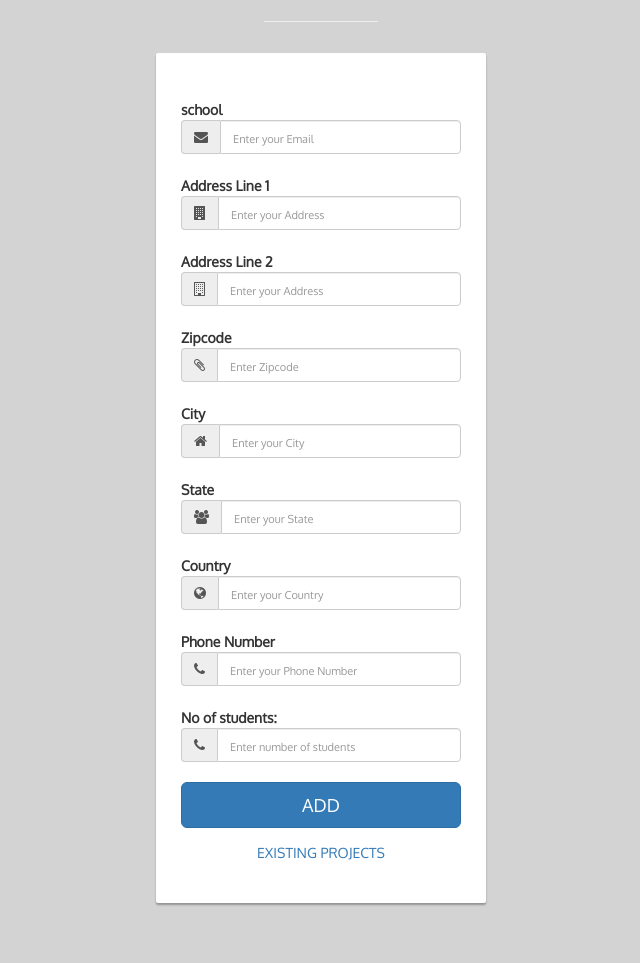
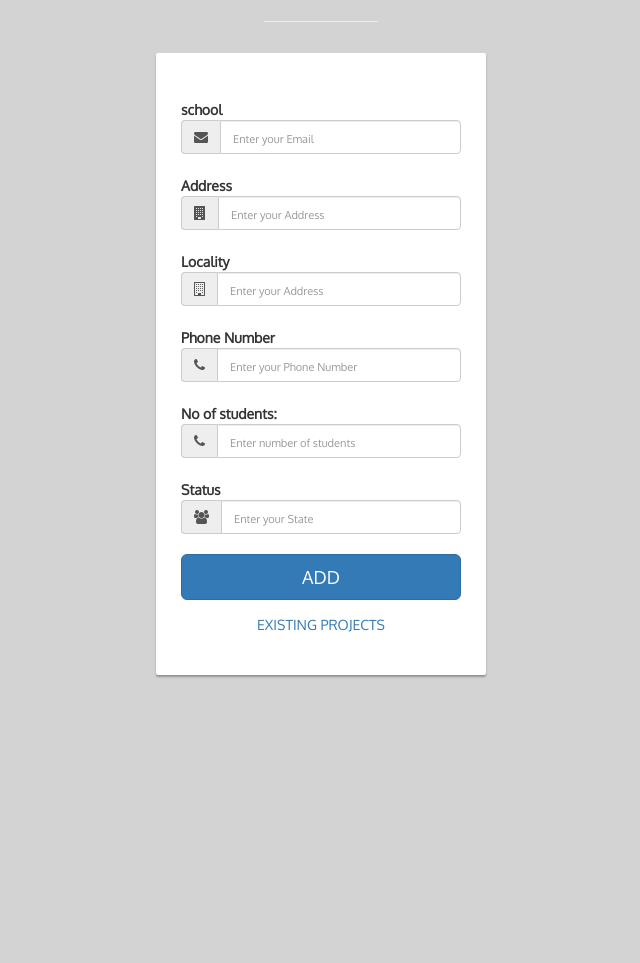
Before and after one commit to Bengaluru18/team-19, a Python web app: template database/templates/fwone.html in a window 1280 px wide. Shown: the part 180-1143 px from the top of the page, without its empty margins (319-959 px from the left). After the commit the page ends 858 px from the top, so only its background shows below. Run offline with Jinja, Linux system fonts and the light colour scheme; the template is opened without the code that fills it, so the values that code supplies are empty; some libraries are stand-ins or nearby versions.

Commit message:
Update fwone.html

```diff
--- a/database/templates/fwone.html
+++ b/database/templates/fwone.html
@@ -84,14 +84,12 @@
 </head>
 <body>
     <!--<form action="/register" method="POST" onsubmit="return validate()">
-            <p>School: <input type="School" name="school"></p>
-            <p>Address Line 1: <input type="text" name="address1"></p>
-            <p>Zipcode: <input type="text" name="zipcode"></p>
-            <p>City: <input type="text" name="city"></p>
-            <p>State: <input type="text" name="state"></p>
-            <p>Country: <input type="text" name="country"></p>
-            <p>Phone Number: <input type="text" name="phone"></p>
-			<P> <input type="text" name="no of students" id="students" required></P>
+            <p>School: <input type="text" name="school"></p>
+			<p>Locality: <input type="text" name="locality"></p>
+            <p>Address: <input type="text" name="address"></p>
+            <p>Phone Number: <input type="text" name="phone_no"></p>
+			<P>no_student: <input type="text" name="no of students" id="no_student" required></P>
+			<p> status: <input type="text" name="no_student" id="status" required></p>
             <p><input type="submit" value="Register"></p>
             <a href="/loginForm">Login here</a>
         </form>
@@ -107,76 +105,42 @@
                 </div>
             </div>
             <div class="main-login main-center">
-                <form class="form-horizontal" method="POST" action="/register" onsubmit="return validate()">
+                <form class="form-horizontal" method="POST" action="/needsfill" onsubmit="return validate()">
                     <div class="form-group">
                         <label for="school" class="cols-sm-2 control-label">school</label>
                         <div class="cols-sm-10">
                             <div class="input-group">
                                 <span class="input-group-addon"><i class="fa fa-envelope fa" aria-hidden="true"></i></span>
-                                <input type="email" class="form-control" name="school" placeholder="Enter your Email" />
+                                <input type="email" class="form-control" name="name" placeholder="Enter your Email" />
                             </div>
                         </div>
                     </div>
                     <div class="form-group">
-                        <label for="username" class="cols-sm-2 control-label">Address Line 1</label>
+                        <label for="username" class="cols-sm-2 control-label">Address</label>
                         <div class="cols-sm-10">
                             <div class="input-group">
                                 <span class="input-group-addon"><i class="fa fa-building fa" aria-hidden="true"></i></span>
-                                <input type="text" class="form-control" name="address1" placeholder="Enter your Address" />
+                                <input type="text" class="form-control" name="address" placeholder="Enter your Address" />
                             </div>
                         </div>
                     </div>
                     <div class="form-group">
-                        <label for="username" class="cols-sm-2 control-label">Address Line 2</label>
+                        <label for="username" class="cols-sm-2 control-label">Locality</label>
                         <div class="cols-sm-10">
                             <div class="input-group">
                                 <span class="input-group-addon"><i class="fa fa-building-o fa" aria-hidden="true"></i></span>
-                                <input type="text" class="form-control" name="address2" placeholder="Enter your Address" />
+                                <input type="text" class="form-control" name="locality" placeholder="Enter your Address" />
                             </div>
                         </div>
                     </div>
-                    <div class="form-group">
-                        <label for="username" class="cols-sm-2 control-label">Zipcode</label>
-                        <div class="cols-sm-10">
-                            <div class="input-group">
-                                <span class="input-group-addon"><i class="fa fa-paperclip  fa" aria-hidden="true"></i></span>
-                                <input type="text" class="form-control" name="zipcode" placeholder="Enter Zipcode" />
-                            </div>
-                        </div>
-                    </div>
-                    <div class="form-group">
-                        <label for="username" class="cols-sm-2 control-label">City</label>
-                        <div class="cols-sm-10">
-                            <div class="input-group">
-                                <span class="input-group-addon"><i class="fa fa-home fa" aria-hidden="true"></i></span>
-                                <input type="text" class="form-control" name="city" placeholder="Enter your City" />
-                            </div>
-                        </div>
-                    </div>
-                    <div class="form-group">
-                        <label for="username" class="cols-sm-2 control-label">State</label>
-                        <div class="cols-sm-10">
-                            <div class="input-group">
-                                <span class="input-group-addon"><i class="fa fa-users fa" aria-hidden="true"></i></span>
-                                <input type="text" class="form-control" name="state" placeholder="Enter your State" />
-                            </div>
-                        </div>
-                    </div>
-                    <div class="form-group">
-                        <label for="username" class="cols-sm-2 control-label">Country</label>
-                        <div class="cols-sm-10">
-                            <div class="input-group">
-                                <span class="input-group-addon"><i class="fa fa-globe fa" aria-hidden="true"></i></span>
-                                <input type="text" class="form-control" name="country" placeholder="Enter your Country" />
-                            </div>
-                        </div>
-                    </div>
+
+
                     <div class="form-group">
                         <label for="username" class="cols-sm-2 control-label">Phone Number</label>
                         <div class="cols-sm-10">
                             <div class="input-group">
                                 <span class="input-group-addon"><i class="fa fa-phone fa" aria-hidden="true"></i></span>
-                                <input type="text" class="form-control" name="phone" placeholder="Enter your Phone Number" />
+                                <input type="text" class="form-control" name="phone_no" placeholder="Enter your Phone Number" />
                             </div>
                         </div>
                     </div>
@@ -186,7 +150,16 @@
                         <div class="cols-sm-10">
                             <div class="input-group">
                                 <span class="input-group-addon"><i class="fa fa-phone fa" aria-hidden="true"></i></span>
-                                <input type="text" class="form-control" name="no of students" placeholder="Enter number of students" />
+                                <input type="text" class="form-control" name="no_student" placeholder="Enter number of students" />
+                            </div>
+                        </div>
+                    </div>
+					 <div class="form-group">
+                        <label for="status" class="cols-sm-2 control-label">Status</label>
+                        <div class="cols-sm-10">
+                            <div class="input-group">
+                                <span class="input-group-addon"><i class="fa fa-users fa" aria-hidden="true"></i></span>
+                                <input type="text" class="form-control" name="status" placeholder="Enter your State" />
                             </div>
                         </div>
                     </div>
```
